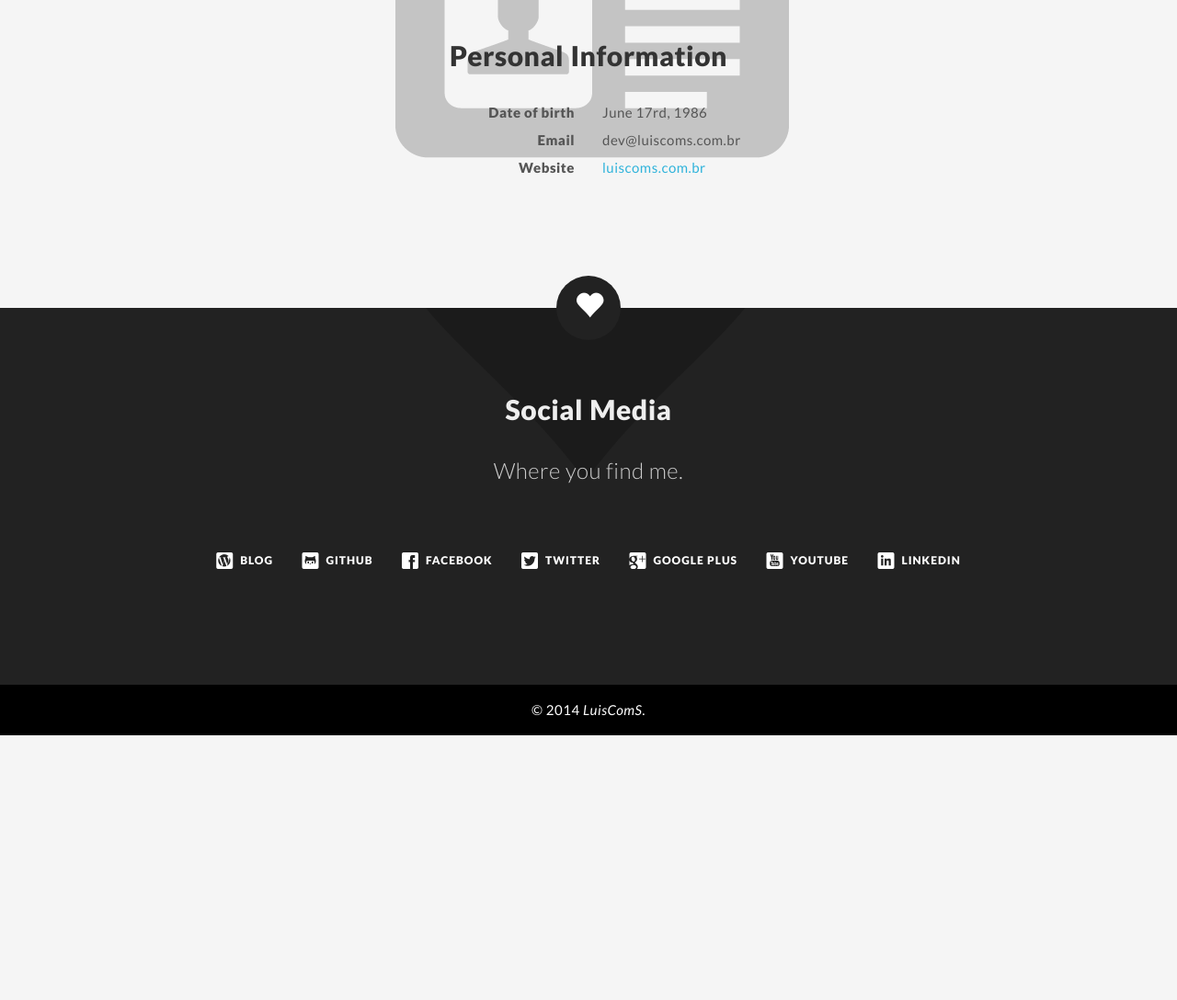
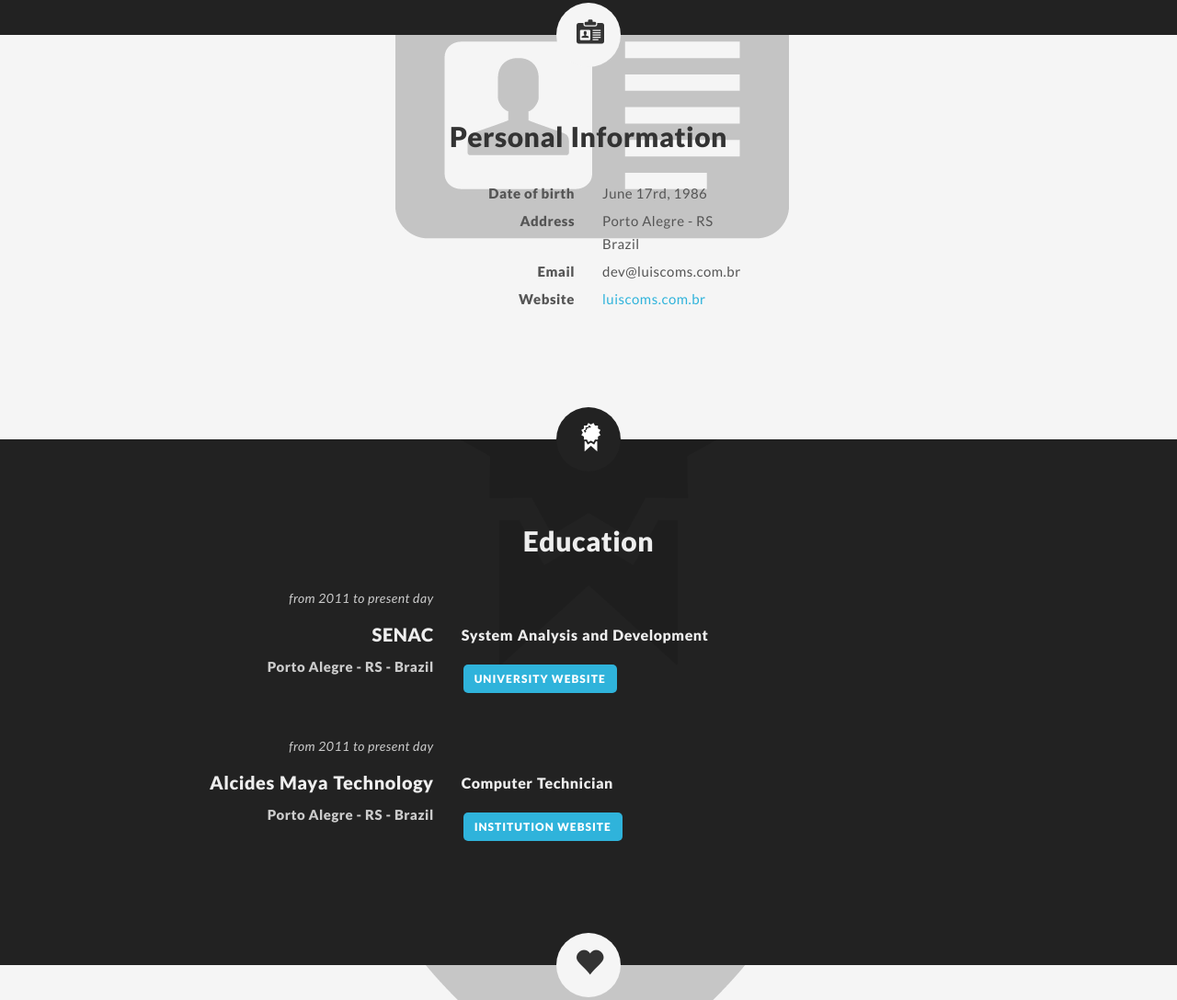
Before and after one commit to luiscoms/portfolio-template, a website: page site/index.html in a window 1280 px wide. Shown: the part 794-1882 px from the top of the page at 92% size. Before the commit the page ends 1594 px from the top, so only its background shows below. Drawn offline with Linux system fonts and the light colour scheme.

Commit message:
Added education information

```diff
--- a/site/index.html
+++ b/site/index.html
@@ -43,12 +43,14 @@
 
 <body class="fullwidth boxed" data-device="" data-maxcols="">
     <script>
+    if (location.hostname.indexOf('localhost') == -1) {
       (function(i,s,o,g,r,a,m){i['GoogleAnalyticsObject']=r;i[r]=i[r]||function(){
       (i[r].q=i[r].q||[]).push(arguments)},i[r].l=1*new Date();a=s.createElement(o),
       m=s.getElementsByTagName(o)[0];a.async=1;a.src=g;m.parentNode.insertBefore(a,m)
       })(window,document,'script','//www.google-analytics.com/analytics.js','ga');
       ga('create', 'UA-22429511-1', 'auto');
       ga('send', 'pageview');
+    }
     </script>
     <div id="top"></div>
 
@@ -66,6 +68,7 @@
             <li><a href="#home" ><span class="glyphicons home"><i></i></span>Home</a></li>
             <li><a href="#about" ><span class="glyphicons user"><i></i></span>About Me</a></li>
             <li><a href="#personalinfo"><span class="glyphicons nameplate"><i></i></span>Personal Information</a></li>
+            <li><a href="#education"><span class="glyphicons certificate"><i></i></span>Education</a></li>
             <li><a href="#social"><span class="glyphicons heart"><i></i></span>Social Media</a></li>
         </ul>
     </div>
@@ -91,7 +94,7 @@
                 <div class="col dimfull text-center">
                     <h2>About Me</h2>
 
-                    <p class="intro big">Developer at Absoluta.net</p>
+                    <p class="intro big">I am an experienced professional on the software development market, mainly working in analysis and development of Web applications.</p>
                 </div><!-- /.col -->
             </div><!-- /.row  -->
         </div><!-- /.container -->
@@ -107,6 +110,9 @@
                         <dt class="col dim1half text-right padright">Date of birth</dt>
                         <dd class="col dim1half text-left padleft">June 17rd, 1986</dd>
 
+                        <dt class="col dim1half text-right padright">Address</dt>
+                        <dd class="col dim1half text-left padleft">Porto Alegre - RS<br/>Brazil</dd>
+
                         <dt class="col dim1half text-right padright">Email</dt>
                         <dd class="col dim1half text-left padleft">dev@luiscoms.com.br</dd>
 
@@ -118,7 +124,45 @@
         </div><!-- /.container -->
     </div><!-- /#personalinfo -->
 
-    <div id="social" class="coffee-container parallax" data-speed="24" data-offsetY="-150">
+    <div id="education" class="coffee-container parallax" data-speed="4" data-offsetY="-150">
+        <div class="icon-container"><div><span class="glyphicons certificate"><i></i></span></div></div>
+        <div class="container wrap">
+            <div class="row">
+                <div class="col dimfull text-center">
+                    <h2>Education</h2>
+                    <div class="position2 row">
+                        <div class="col dim1third text-right padright">
+                            <div class="date-detail">from 2011 to present day</div>
+                            <h3>SENAC</h3>
+                            <p><strong>Porto Alegre - RS - Brazil</strong></p>
+                        </div>
+                        <div class="col dim2thirds text-left padleft post-content">
+                            <h4>System Analysis and Development</h4>
+                            <div class="more">
+                                <a class="btn" href="http://portal.senacrs.com.br/site/index.asp" target="_blank">University website</a>
+                            </div>
+                        </div>
+                    </div>
+
+                    <div class="position2 row last">
+                        <div class="col dim1third text-right padright">
+                            <div class="date-detail">from 2011 to present day</div>
+                            <h3>Alcides Maya Technology</h3>
+                            <p><strong>Porto Alegre - RS - Brazil</strong></p>
+                        </div>
+                        <div class="col dim2thirds text-left padleft post-content">
+                            <h4>Computer Technician</h4>
+                            <div class="more">
+                                <a class="btn" href="http://www.alcidesmaya.com.br/" target="_blank">Institution website</a>
+                            </div>
+                        </div>
+                    </div>
+                </div><!-- /.col -->
+            </div><!-- /.row  -->
+        </div><!-- /.container -->
+    </div><!-- /#education -->
+
+    <div id="social" class="cream-container parallax" data-speed="24" data-offsetY="-150">
         <div class="icon-container"><div><span class="glyphicons heart"><i></i></span></div></div>
         <div class="container wrap">
             <div class="row">
```
